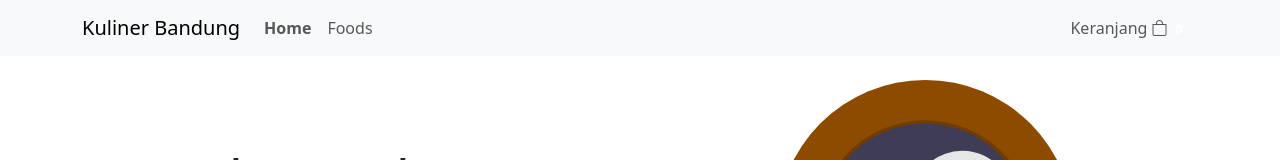
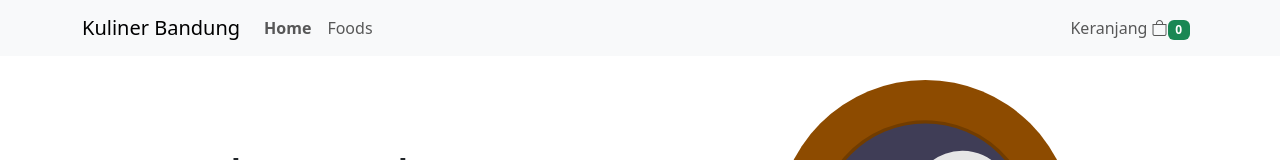
Before and after one commit to Nabilfadilah/web-kuliner, a Vue app: page / in a window 1280 px wide. Shown: the top 160 px of the page. Built offline with nearby package versions, Linux system fonts and the light colour scheme; no server answers; what vue-toast-notification would draw is missing.

Commit message:
Menambah API kerangjang untuk get datanya ke span jumlah pesanan

```diff
--- a/src/components/NavbarComponent.vue
+++ b/src/components/NavbarComponent.vue
@@ -29,7 +29,7 @@
             <router-link class="nav-link" to="/keranjang"
               >Keranjang
               <i class="bi bi-bag"></i>
-              <span class="badge badge-success ml-2">0</span>
+                <span class="badge text-bg-success ml-5">{{ jumlah_pemesanan.length }}</span>
             </router-link>
           </li>
         </ul>
@@ -39,8 +39,35 @@
 </template>
 
 <script>
+import axios from "axios";
+
 export default {
   name: "NavbarComponent", // karena pake ESLint jadi harus multi-kata
+  data() {
+    return {
+      jumlah_pemesanan: [],
+    };
+  },
+  methods: {
+    setJumlah(data) {
+      this.jumlah_pemesanan = data;
+    },
+  },
+  // ketika dijalankan/dipasang maka halaman code akan berjalan
+  mounted() {
+    // menggunakan axios
+    axios
+      .get("http://localhost:3000/keranjangs")
+      .then((response) => {
+        // handle success
+        this.setJumlah(response.data);
+        console.log("Berhasil GET data", response);
+      })
+      .catch((error) => {
+        // handle error
+        console.log(error);
+      });
+  },
 };
 </script>
 
```
